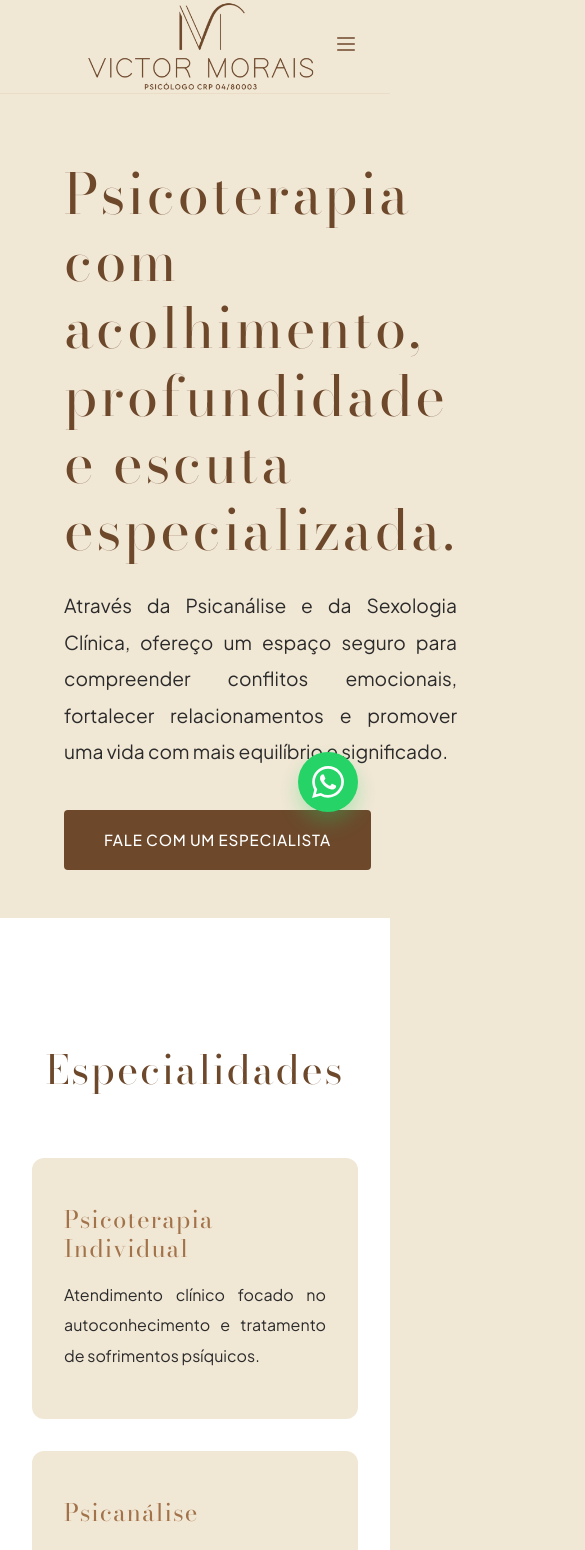
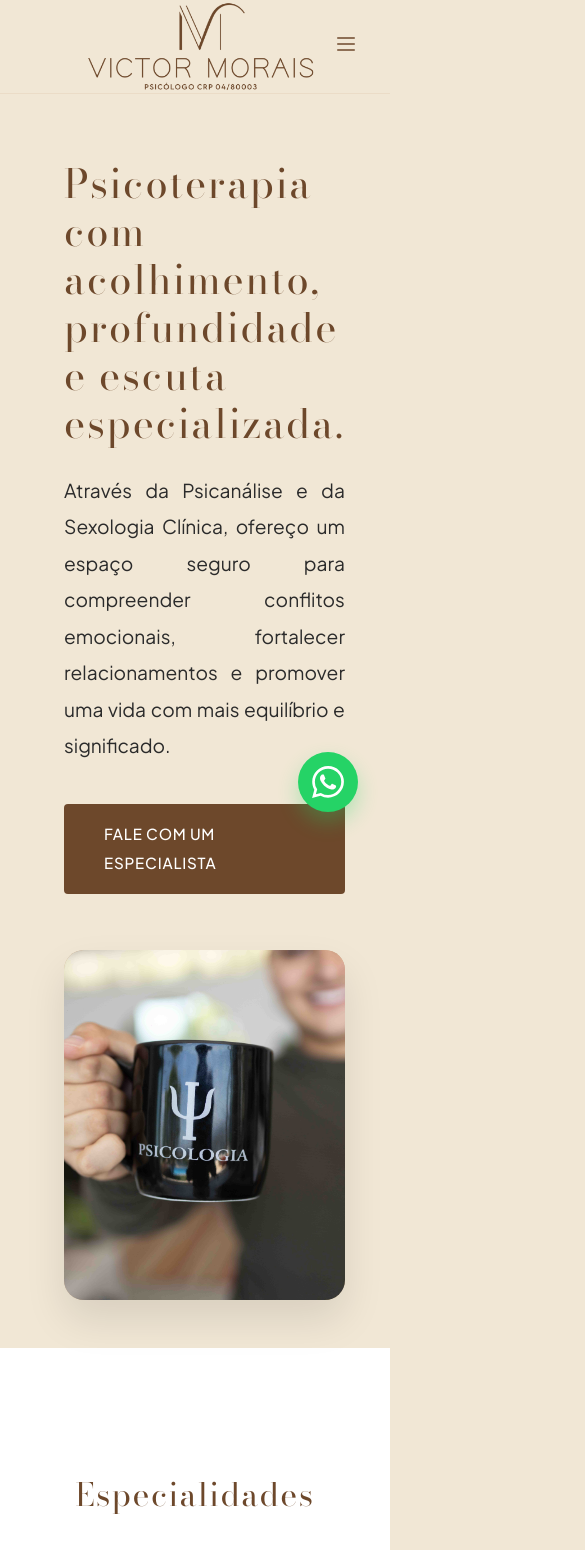
Before and after one commit to joabedev123-alt/Victor-PSC, a React (Vite) app: page / in a window 390 px wide. Shown: the top 1550 px of the page, 585 px wide, since content can reach past the window. Built offline with nearby package versions, Linux system fonts and the light colour scheme.

Commit message:
Otimização do sistema para layout mobile

```diff
--- a/src/index.css
+++ b/src/index.css
@@ -234,3 +234,53 @@ img {
   transform: scale(1.1);
   box-shadow: 0 15px 25px rgba(37, 211, 102, 0.4);
 }
+
+/* Responsive Utilities */
+.grid-2 {
+  display: grid;
+  grid-template-columns: 1fr 1fr;
+  gap: 4rem;
+  align-items: center;
+}
+
+@media (max-width: 900px) {
+  .grid-2 {
+    grid-template-columns: 1fr;
+    gap: 3rem;
+  }
+
+  .hero-section {
+    min-height: auto !important;
+    padding-top: 8rem !important;
+    padding-bottom: 4rem !important;
+    text-align: center;
+  }
+
+  h1 {
+    font-size: 2.5rem !important;
+  }
+
+  h2 {
+    font-size: 2rem !important;
+  }
+
+  .btn {
+    width: 100%;
+    margin-bottom: 1rem;
+  }
+
+  /* Universal override for inline 2-column grids */
+  [style*="grid-template-columns: 1fr 1fr"],
+  [style*="grid-template-columns: 1fr 1.2fr"],
+  [style*="grid-template-columns:1fr 1fr"],
+  [style*="grid-template-columns:1fr 1.2fr"] {
+    grid-template-columns: 1fr !important;
+    gap: 2.5rem !important;
+  }
+
+  /* Reduce image container heights on mobile */
+  [style*="height: 550px"], [style*="height: 500px"], [style*="height: 650px"], [style*="height: 400px"],
+  [style*="height:550px"], [style*="height:500px"], [style*="height:650px"], [style*="height:400px"] {
+    height: 350px !important;
+  }
+}
```
